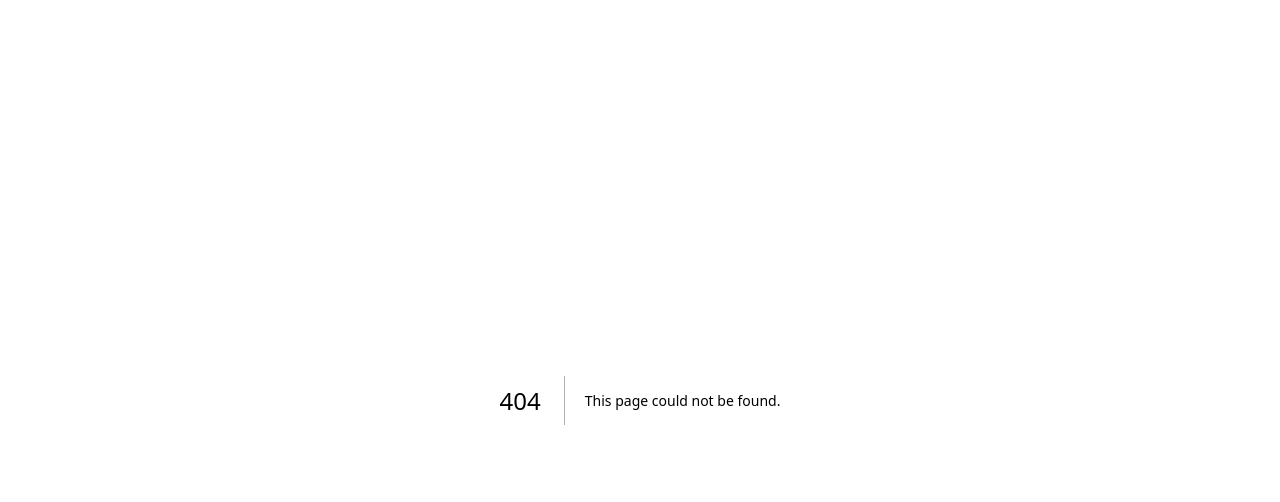
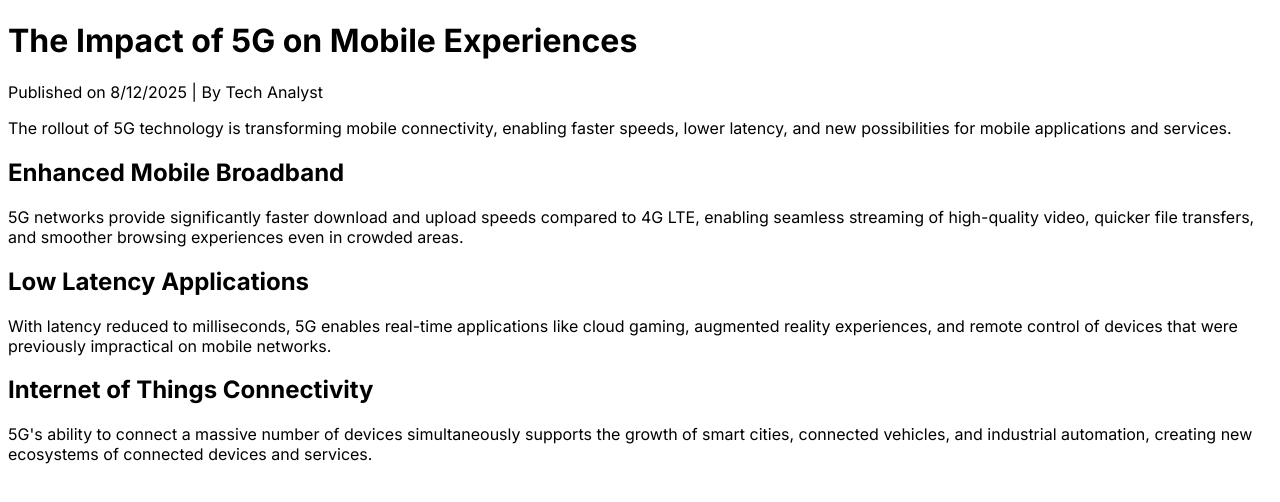
Before and after one commit to Mustapha-Zmirli/wb-test-content, a Next.js app: page /article30 in a window 1280 px wide. Before the commit this address had no page. Shown: the top 502 px of the page. Built offline with nearby package versions, Linux system fonts and the light colour scheme.

Commit message:
article 30 added

```diff
--- /dev/null
+++ b/app/article30/page.tsx
@@ -0,0 +1,42 @@
+export default function Article30() {
+  return (
+    <div className="max-w-4xl mx-auto px-4 py-8">
+      <header className="mb-8">
+        <h1 className="text-3xl font-bold text-gray-900 mb-2">
+          The Impact of 5G on Mobile Experiences
+        </h1>
+        <div className="text-gray-600 text-sm">
+          Published on {new Date().toLocaleDateString()} | By Tech Analyst
+        </div>
+      </header>
+
+      <article className="prose">
+        <p>
+          The rollout of 5G technology is transforming mobile connectivity, enabling faster speeds,
+          lower latency, and new possibilities for mobile applications and services.
+        </p>
+
+        <h2>Enhanced Mobile Broadband</h2>
+        <p>
+          5G networks provide significantly faster download and upload speeds compared to 4G LTE,
+          enabling seamless streaming of high-quality video, quicker file transfers, and smoother
+          browsing experiences even in crowded areas.
+        </p>
+
+        <h2>Low Latency Applications</h2>
+        <p>
+          With latency reduced to milliseconds, 5G enables real-time applications like cloud gaming,
+          augmented reality experiences, and remote control of devices that were previously impractical
+          on mobile networks.
+        </p>
+
+        <h2>Internet of Things Connectivity</h2>
+        <p>
+          5G's ability to connect a massive number of devices simultaneously supports the growth of
+          smart cities, connected vehicles, and industrial automation, creating new ecosystems of
+          connected devices and services.
+        </p>
+      </article>
+    </div>
+  );
+}
```
